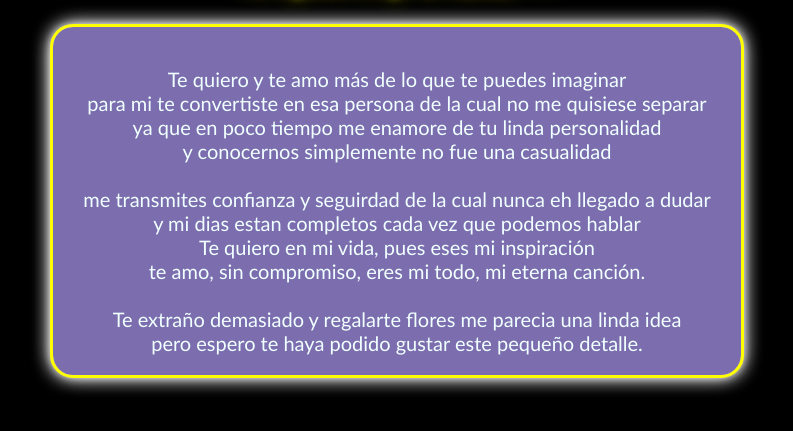
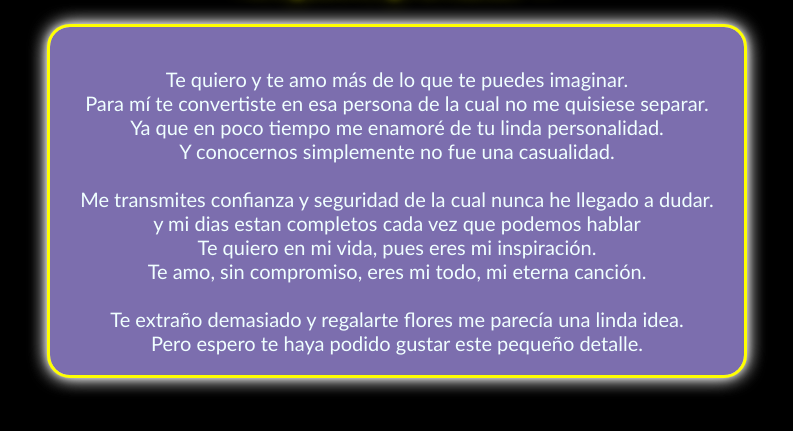
Before and after one commit to fci1425/Flores-amarillas, a plain HTML site: page carta.html in a window 1280 px wide. Shown: the part 81-512 px from the top of the page, without its empty margins (251-1044 px from the left). Drawn offline with Linux system fonts and the light colour scheme.

Commit message:
carta.html

```diff
--- a/carta.html
+++ b/carta.html
@@ -13,18 +13,29 @@
         Te quiero y te amo ♡
 
     </div>
-    <div class="caja"> Te quiero y te amo más de lo que te puedes imaginar<br>
-        para mi te convertiste en esa persona de la cual no me quisiese separar<br>
-        ya que en poco tiempo me enamore de tu linda personalidad<br>
-        y conocernos simplemente no fue una casualidad
+    <div class="caja"> Te quiero y te amo más de lo que te puedes imaginar.<br>
+
+        Para mí te convertiste en esa persona de la cual no me quisiese separar.<br>
+
+        Ya que en poco tiempo me enamoré de tu linda personalidad.<br>
+
+        Y conocernos simplemente no fue una casualidad.
+
         <br><br>
-        me transmites confianza y seguirdad de la cual nunca eh llegado a dudar<br>
+
+        Me transmites confianza y seguridad de la cual nunca he llegado a dudar.<br>
+
         y mi dias estan completos cada vez que podemos hablar<br>
-        Te quiero en mi vida, pues eses mi inspiración<br>
-        te amo, sin compromiso, eres mi todo, mi eterna canción.
+
+        Te quiero en mi vida, pues eres mi inspiración.<br>
+
+        Te amo, sin compromiso, eres mi todo, mi eterna canción.
+
         <br><br>
-        Te extraño demasiado y regalarte flores me parecia una linda idea<br>
-        pero espero te haya podido gustar este pequeño detalle.
+
+        Te extraño demasiado y regalarte flores me parecía una linda idea.<br>
+
+        Pero espero te haya podido gustar este pequeño detalle.
     </div>
     <audio id="audioPlayer" autoplay loop>
         <source src="img/l-o-v-e.mp3" type="audio/mpeg">
```
